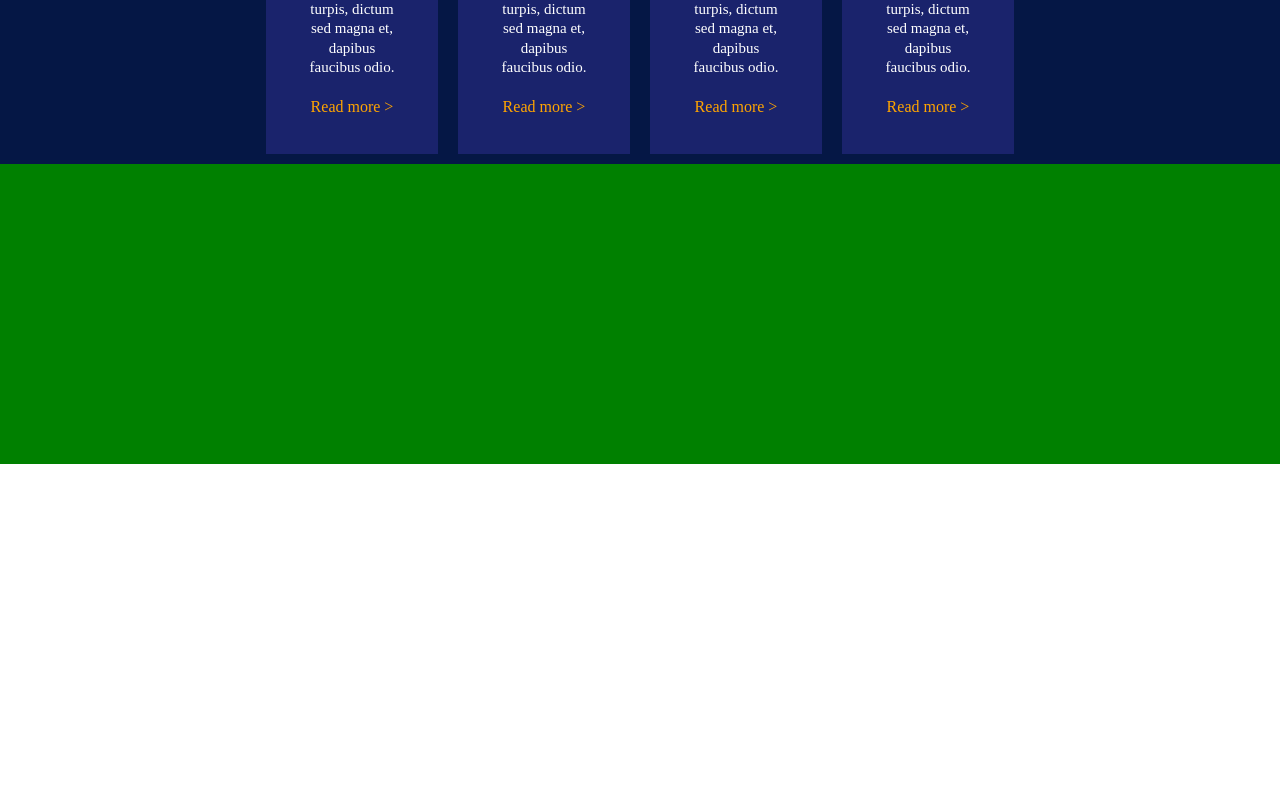
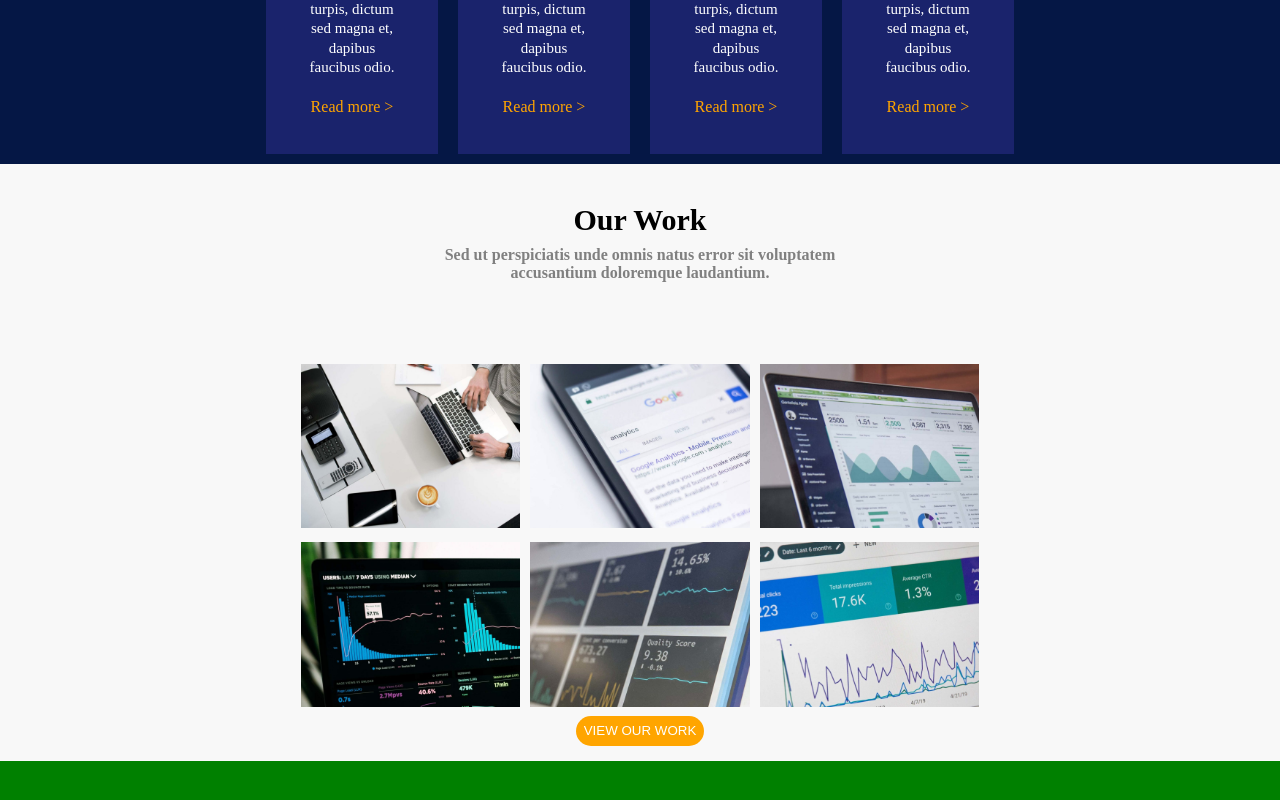
Before and after one commit to GianniPio/proj-html-vuejs, a Vue app: page / in a window 1280 px wide. Shown: the part 1953-2753 px from the top of the page. Before the commit the page ends 2417 px from the top, so only its background shows below. Built offline with nearby package versions, Linux system fonts and the light colour scheme.

Commit message:
section DoveLavoriamo completed

```diff
--- /dev/null
+++ b/src/components/DoveLavoriamo.vue
@@ -0,0 +1,71 @@
+<template>
+    <section id="dove_lavoriamo">
+
+        <div id="container">
+
+            <div class="sopra">
+                <h1>
+                    Our Work
+                </h1>
+                <p>
+                    Sed ut perspiciatis unde omnis natus error sit voluptatem accusantium doloremque laudantium.
+                </p>
+            </div>
+
+            <div class="centro">
+                <DoveLavoriamoElem/>
+            </div>
+
+        </div>
+    </section>
+</template>
+
+<script>
+
+import DoveLavoriamoElem from "@/components/DoveLavoriamoElem.vue"
+
+export default {
+  name: 'DoveLavoriamo',
+  components: {
+      DoveLavoriamoElem,
+  }
+}
+</script>
+
+<style scoped lang="scss">
+
+#dove_lavoriamo {
+    background-color: #f8f8f8;
+    height: auto;
+
+    #container {
+        width: 60%;
+        margin: 0 auto;
+
+        .sopra {
+            text-align: center;
+            width: 60%;
+            margin: 0 auto;
+            padding: 5% 0 10% 0;
+
+            h1 {
+                font-size: 30px;
+                padding-bottom: 2%;
+            }
+
+            p {
+                color: grey;
+                font-weight: bold;
+            }
+        }
+
+        .centro {
+            display: flex;
+        }
+
+        img {
+            width: 100%;
+        }
+    }
+}
+</style>
--- /dev/null
+++ b/src/components/DoveLavoriamoElem.vue
@@ -0,0 +1,40 @@
+<template>
+    <div class="box">
+        <img src="../../src/assets/images/case-study-gallery-3-1-1200x900.jpg" alt="Immagine">
+        <img src="../../src/assets/images/case-study-gallery-2-1200x900.jpg" alt="Immagine">
+        <img src="../../src/assets/images/case-study-gallery-1-1-1200x900.jpg" alt="Immagine">
+        <img src="../../src/assets/images/case-study-gallery-4-1-1200x900.jpg" alt="Immagine">
+        <img src="../../src/assets/images/case-study-gallery-5-1-1200x900.jpg" alt="Immagine">
+        <img src="../../src/assets/images/case-study-gallery-6-1-1200x900.jpg" alt="Immagine">
+
+        <button>VIEW OUR WORK</button>
+    </div>
+</template>
+
+<script>
+export default {
+  name: 'DoveLavoriamoElem',
+}
+</script>
+
+<style scoped lang="scss">
+.box {
+
+    text-align: center;
+    width: 100%;
+
+    img {
+        width: calc(100% / 3.5);
+        margin: 5px;
+    }
+
+    button {
+        background-color: orange;
+        border: none;
+        border-radius: 20px;
+        color: white;
+        padding: 1%;
+        margin-bottom: 15px;
+    }
+}
+</style>
--- a/src/components/SeoMain.vue
+++ b/src/components/SeoMain.vue
@@ -2,6 +2,7 @@
     <main>
       <ChiSiamo/>
       <CosaFacciamo/>
+      <DoveLavoriamo/>
     </main>
 </template>
 
@@ -9,12 +10,14 @@
 
 import ChiSiamo from "@/components/ChiSiamo.vue"
 import CosaFacciamo from "@/components/CosaFacciamo.vue"
+import DoveLavoriamo from "@/components/DoveLavoriamo.vue"
 
 export default {
   name: 'SeoMain',
   components: {
     ChiSiamo,
     CosaFacciamo,
+    DoveLavoriamo
   }
 }
 </script>
```
